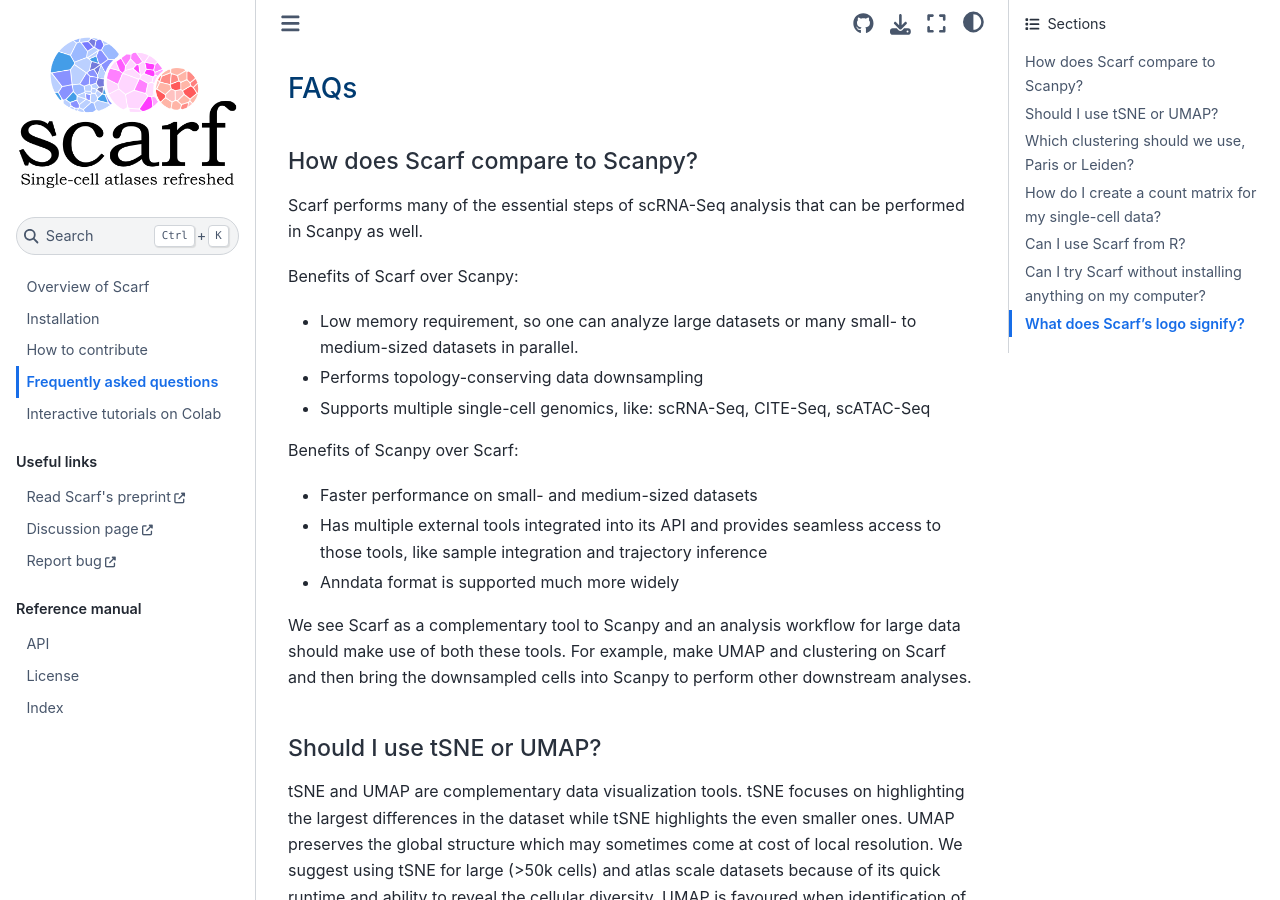
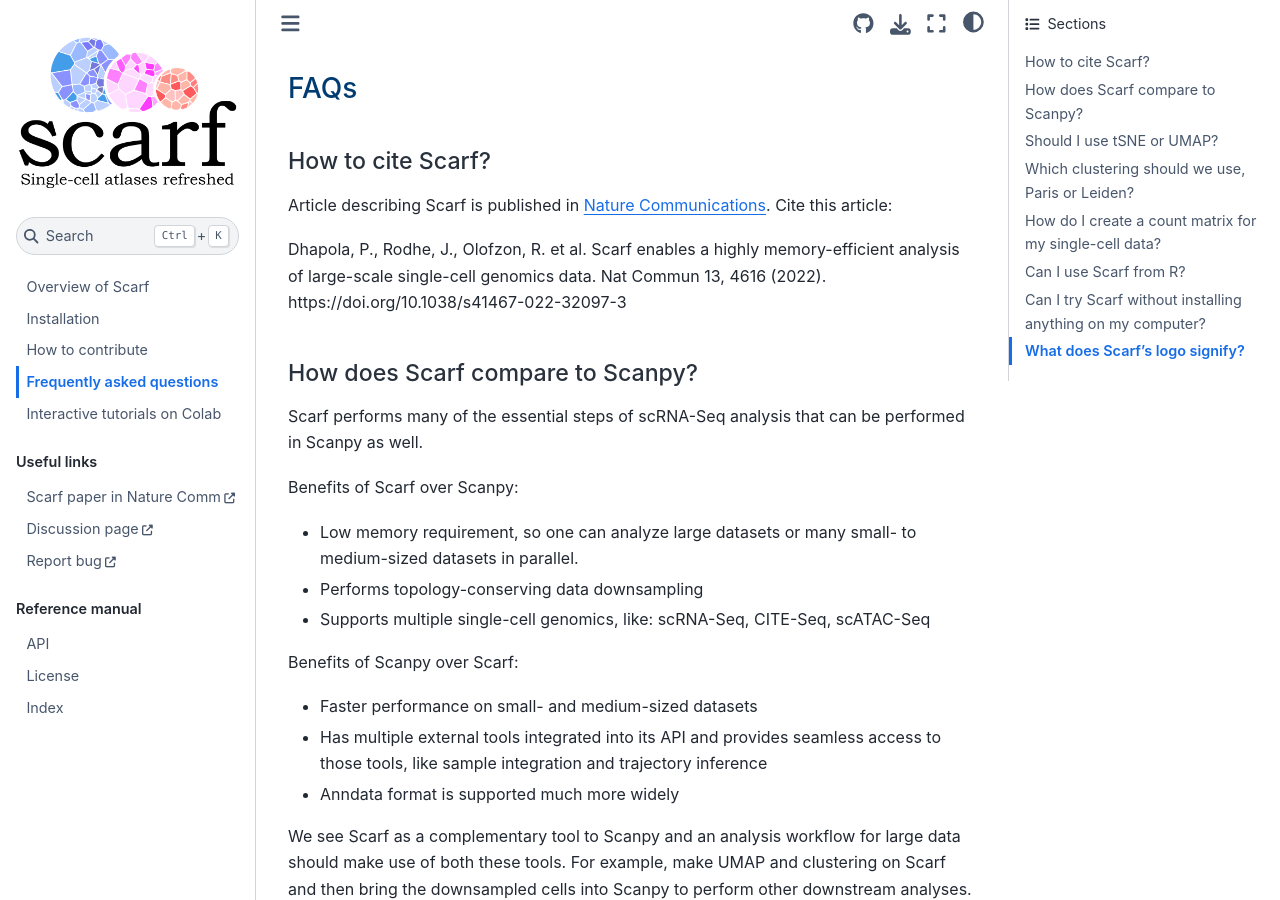
Before and after one commit to parashardhapola/scarf, a Sphinx documentation site: the page built from docs/source/faq.md, in a window 1280 px wide and 900 px high. Built offline with Sphinx 7.4.7 and the Sphinx Book theme 1.1.4, drawn with Linux system fonts in a browser that asks for light colours; pages that are not in the unit, such as notebooks, are missing from menus.

Commit message:
updated publication in nat comm

```diff
--- a/README.rst
+++ b/README.rst
@@ -1,6 +1,6 @@
 |PyPI| |Docs| |Tests| |Coverage| |Downloads| |Black|
 
-`Installation`_ | `Documentation`_ | `Tutorials`_ | `Preprint`_
+`Installation`_ | `Documentation`_ | `Tutorials`_ | `Research-Article`_
 
 |IMG1|
 
@@ -21,7 +21,7 @@
 
 Analyze large-scale (aka atlas-scale) single-cell genomics datasets with very low memory requirement.
 
+.. _Installation: https://scarf.readthedocs.io/en/latest/install.html
 .. _Documentation: http://scarf.rtfd.io
 .. _Tutorials: https://scarf.readthedocs.io/en/latest/vignettes/basic_tutorial_scRNAseq.html
-.. _Preprint: https://www.biorxiv.org/content/10.1101/2021.05.02.441899v1
-.. _Installation: https://scarf.readthedocs.io/en/latest/install.html
+.. _Research-Article: https://www.nature.com/articles/s41467-022-32097-3
--- a/docs/source/faq.md
+++ b/docs/source/faq.md
@@ -1,4 +1,14 @@
 # FAQs
+
+
+## How to cite Scarf?
+
+Article describing Scarf is published in [Nature Communications](https://www.nature.com/articles/s41467-022-32097-3).
+Cite this article:
+
+Dhapola, P., Rodhe, J., Olofzon, R. et al. Scarf enables a highly memory-efficient
+analysis of large-scale single-cell genomics data. Nat Commun 13, 4616 (2022).
+https://doi.org/10.1038/s41467-022-32097-3
 
 ## How does Scarf compare to Scanpy?
 
--- a/docs/source/toctree.yml
+++ b/docs/source/toctree.yml
@@ -43,8 +43,8 @@ subtrees:
         title: Exploring MNIST dataset
   - caption: Useful links
     entries:
-        - url: https://www.biorxiv.org/content/10.1101/2021.05.02.441899v1
-          title: Read Scarf's preprint
+        - url: https://www.nature.com/articles/s41467-022-32097-3
+          title: Scarf paper in Nature Comm
         - url: https://github.com/parashardhapola/scarf/discussions
           title: Discussion page
         - url: https://github.com/parashardhapola/scarf/issues
```
